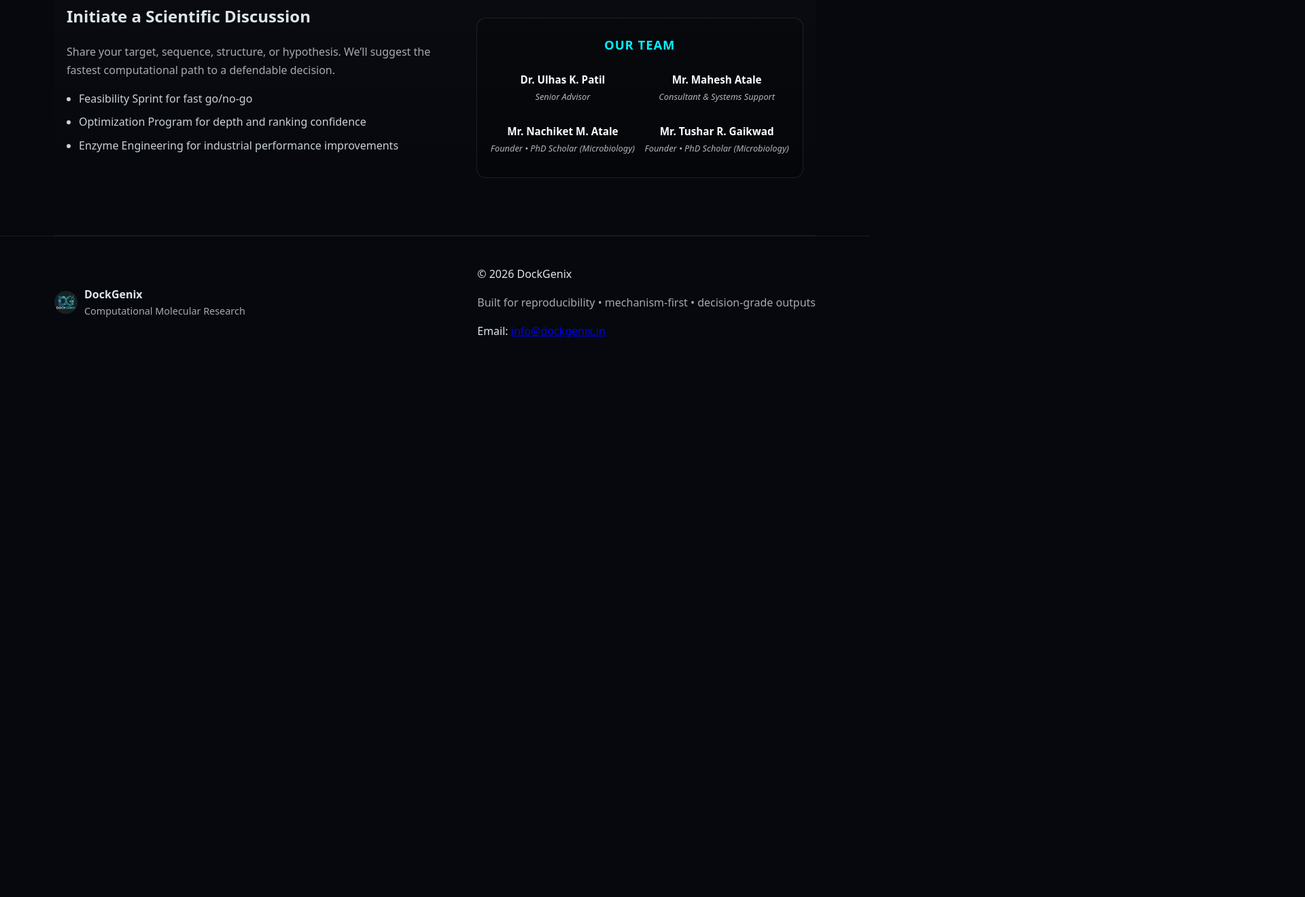
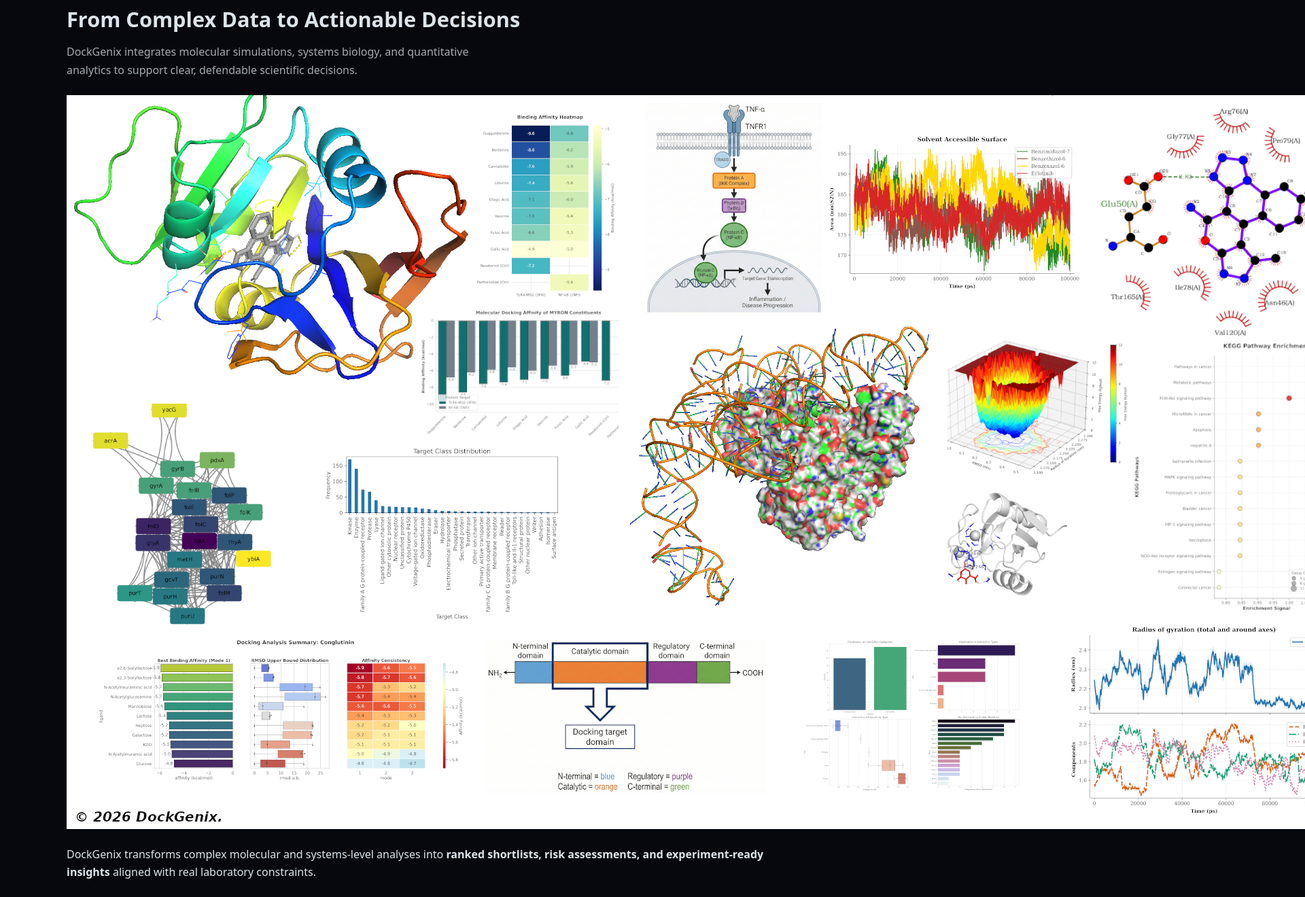
Before and after one commit to tusharRG-arch/DockGenix, a plain HTML site: page index.html in a window 1280 px wide. Shown: the part 4960-6280 px from the top of the page at 68% size, 1920 px wide, since content can reach past the window. Before the commit the page ends 5521 px from the top, so only its background shows below. Drawn offline with Linux system fonts and the light colour scheme.

Commit message:
Update index.html

```diff
--- a/index.html
+++ b/index.html
@@ -577,6 +577,31 @@
     </div>
   </section>
 
+   <!-- Visual Intelligence / Evidence -->
+<section id="insights" class="section">
+  <div class="section-head">
+    <h2>From Complex Data to Actionable Decisions</h2>
+    <p>
+      DockGenix integrates molecular simulations, systems biology, and quantitative analytics
+      to support clear, defendable scientific decisions.
+    </p>
+  </div>
+
+  <div class="insight-box reveal">
+    <img
+      src="assets/DockGenix_Panel.png"
+      alt="DockGenix computational analysis overview"
+      class="insight-image"
+    />
+
+    <p class="insight-note">
+  DockGenix transforms complex molecular and systems-level analyses into
+  <strong>ranked shortlists, risk assessments, and experiment-ready insights</strong>
+  aligned with real laboratory constraints.
+    </p>
+  </div>
+</section>
+
  <!-- Contact / CTA -->
 <section id="contact" class="section alt">
   <div class="cta">
```
